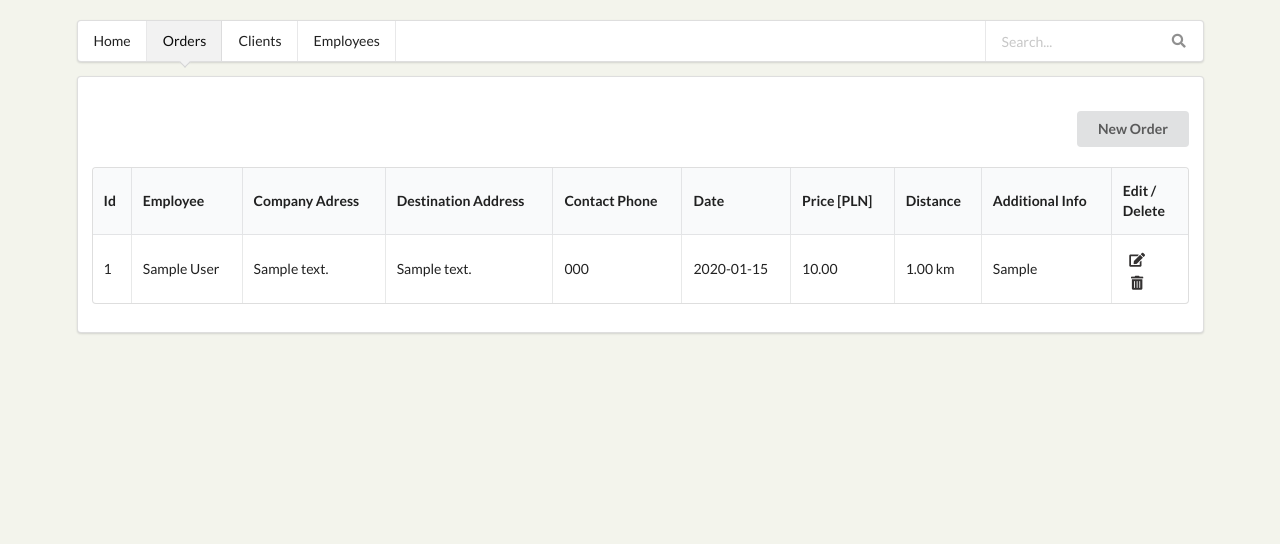
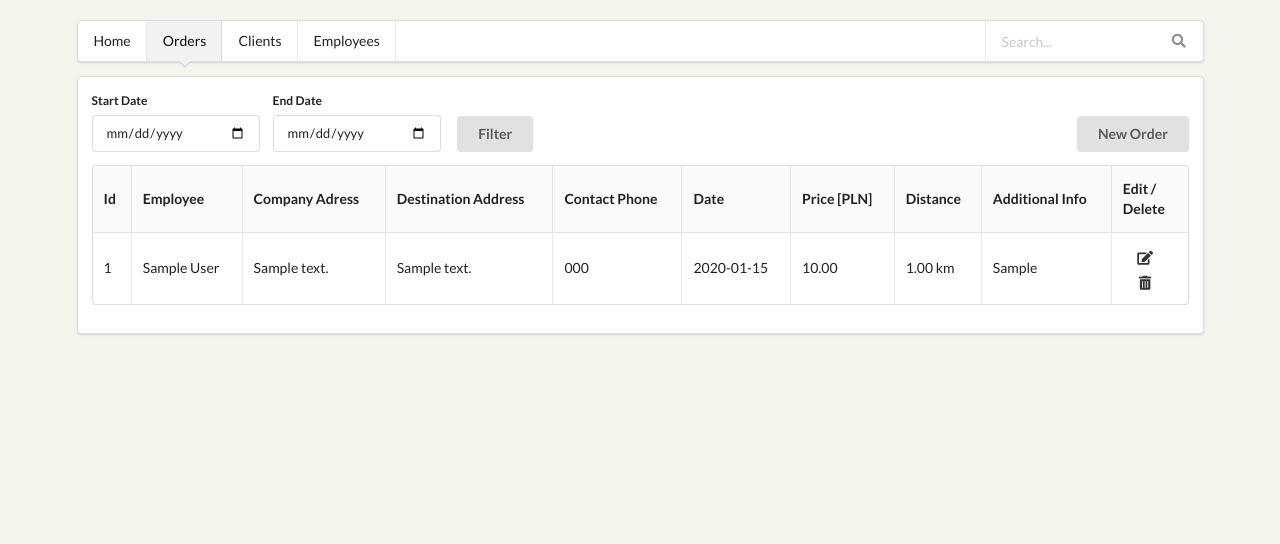
Before and after one commit to tomekmatuszewski/Food_Delivery_API, a FastAPI app: page /fast_delivery/orders in a window 1280 px wide. Shown: the top 544 px of the page. Run offline with FastAPI, Linux system fonts and the light colour scheme; tables that the repository leaves empty hold one stand-in row (values such as "Sample post"); some libraries are stand-ins or nearby versions.

Commit message:
forms for filters added

```diff
--- a/app/crud/orders.py
+++ b/app/crud/orders.py
@@ -23,7 +23,7 @@ def post_order(order_dict: Dict, db: Session) -> Order:
     :return: added client to db
     """
     order = Order(**order_dict)
-    order.date = date.today().strftime('%Y-%m-%d')
+    order.date = date.today()
     db.add(order)
     db.commit()
     return order
--- a/app/models/orders.py
+++ b/app/models/orders.py
@@ -14,7 +14,7 @@ class Order(Base):
     client_id = Column(Integer, ForeignKey("client.id"))
     destination_address = Column(String(length=250))
     contact_phone = Column(String(15))
-    date = Column(String(20))
+    date = Column(Date())
     distance = Column(Float)
     full_price = Column(Float)
     other_info = Column(Text(length=300), nullable=True)
--- a/static/main.css
+++ b/static/main.css
@@ -3,17 +3,24 @@ body
     background-color: #F3F4EC !important;
 }
 
-.buttons-panel
+.buttons-panel #date-form
 {
-    display: flex;
-    margin-bottom: 20px;
-    margin-top: 20px;
+    width: 40%;
+    float: left;
+}
+
+.buttons-panel #date-form button
+{
+    height: 40%;
+    margin-top: 25px;
+    margin-left: 10px;
 }
 
 .buttons-panel #add-order,#add-client,#add-employee
 {
     margin-right: 0;
-    margin-left: auto;
+    float: right;
+    margin-top: 25px;
 }
 
 .ui.menu:first-child
@@ -39,15 +46,23 @@ body
     color: #a42020;
 }
 
-table button
+table td, table th
 {
+    text-align: left !important;
+    vertical-align: middle;
+}
+
+table .delete-edit button
+{
+    display: inline-block;
+    margin-left: 15%;
+    margin-top: 10%;
     border: none;
     background-color: white;
     cursor: pointer;
-    margin-top: 5px;
     color: #343232;
-    float: left;
-
+    align-items:center;
+    justify-content:center;
 }
 
 table button:hover
--- a/templates/orders.html
+++ b/templates/orders.html
@@ -4,6 +4,22 @@
 
         <main>
             <div class="buttons-panel">
+                <div id="date-form" class="ui small form">
+                    <form action="{{ url_for('get_all_orders') }}" method="get">
+                        <div class="two fields">
+                            <div class="field">
+                                <label for="start-date">Start Date</label>
+                                <input id="start-date" name="start_date" placeholder="YYYY-MM-DD" type="date">
+                            </div>
+                            <div class="field">
+                                <label for="end-date">End Date</label>
+                                <input id="end-date" name="start_date" placeholder="YYYY-MM-DD" type="date">
+                            </div>
+                            <button type="submit" class="ui submit button">Filter</button>
+                        </div>
+                    </form>
+                </div>
+
                 <div id="add-order" class="ui vertical animated button" onclick="addOrder();" tabindex="0">
                   <div class="hidden content">
                       <i class="plus icon"></i>
```
Also changed, not shown: templates/clients.html (+16 -0 lines), templates/employees.html (+16 -0 lines), tests/test_crud_order.py (+2 -2 lines).
